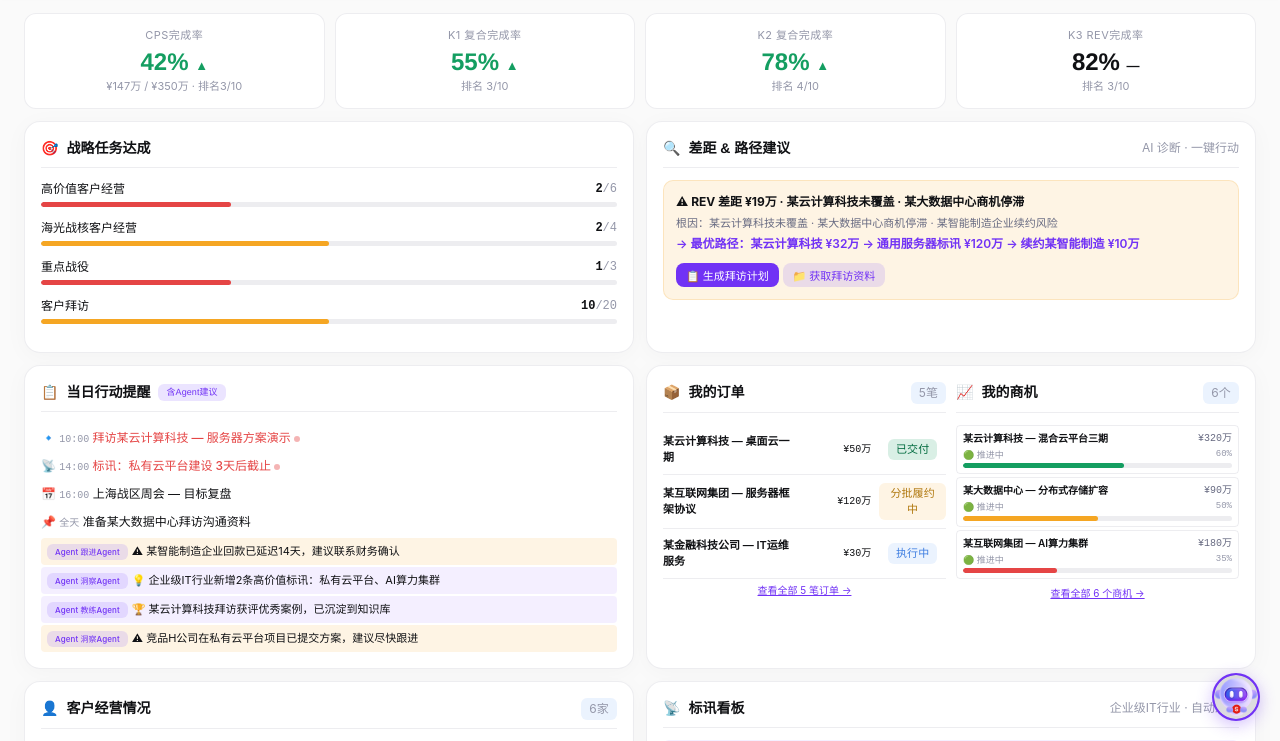
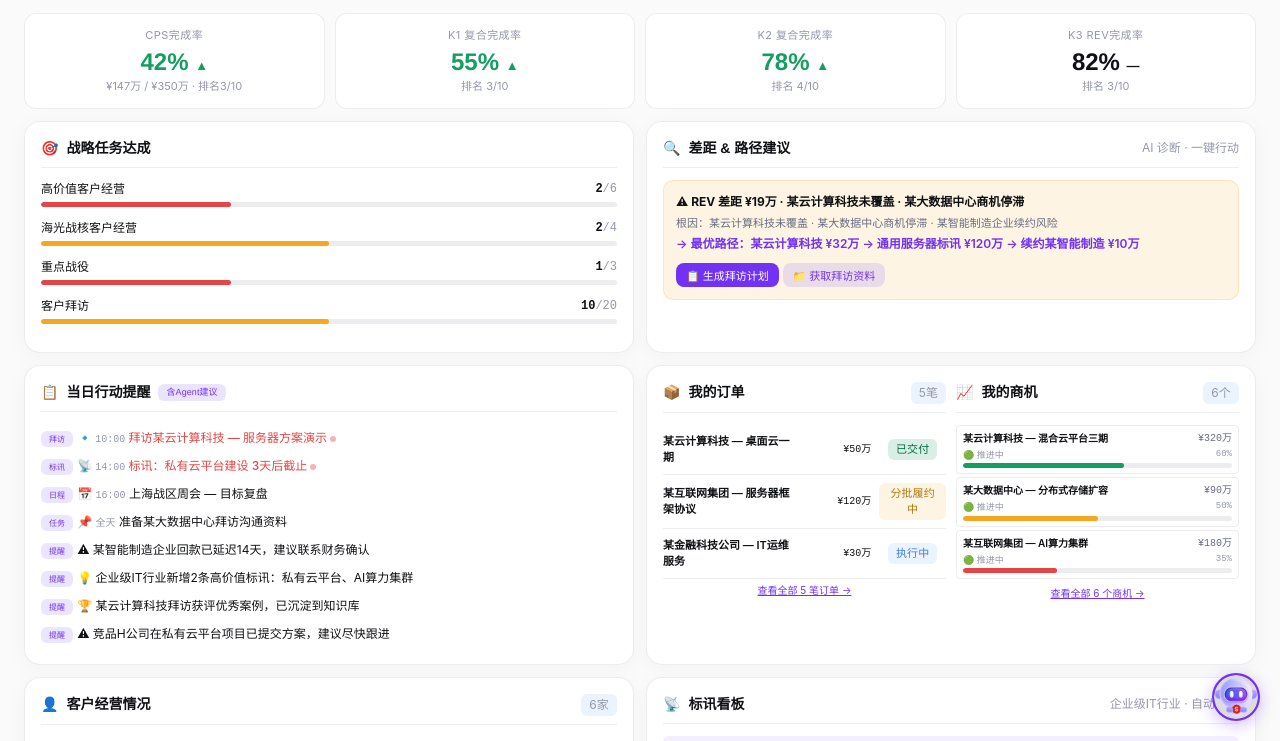
Before and after one commit to xiongwei7/sales-agent, a plain HTML site: page docs/pc.html in a window 1280 px wide. Shown: the part 59-800 px from the top of the page. Drawn offline with Linux system fonts and the light colour scheme.

Commit message:
fix: 统一当日行动提醒UI风格 + 新增类型标签(拜访/标讯/日程/任务/提醒)

```diff
--- a/docs/pc.html
+++ b/docs/pc.html
@@ -524,19 +524,20 @@ function renderActions(){
   var c=document.getElementById('acts'); if(!c) return;
   c.innerHTML='<div class="sec-hd"><span>📋</span> 当日行动提醒 '+(data.agentFeed?'<span class="badge badge-purple" style="font-size:9px">含Agent建议</span>':'')+'</div>';
   var icons={visit:'🔹',bid:'📡',meeting:'📅',task:'📌'};
+  var typeLabels={visit:'拜访',bid:'标讯',meeting:'日程',task:'任务'};
   data.actions.forEach(function(a){
     var urgent=a.priority>=2;
     c.appendChild(h('div',{s:'padding:5px 0;font-size:12px;'+(urgent?'color:var(--danger);font-weight:500':'color:var(--text)')+';',h:
+      '<span class="badge badge-purple" style="font-size:8px;margin-right:4px">'+(typeLabels[a.type]||a.type)+'</span>'+
       (icons[a.type]||'•')+' <span class="mono" style="font-size:10px;color:var(--text-muted)">'+a.time+'</span> '+a.content+
       (urgent?' <span class="pulse pulse-d"></span>':'')}));
   });
-  // Agent suggestions inline with subtle visual distinction
+  // Agent suggestions — same row style
   if(data.agentFeed){
     data.agentFeed.forEach(function(f){
       var icon=f.type==='danger'?'🚨':f.type==='warning'?'⚠':f.type==='success'?'🏆':'💡';
-      var bg=f.type==='danger'?'var(--danger-subtle)':f.type==='warning'?'var(--warning-subtle)':'var(--purple-light)';
-      c.appendChild(h('div',{s:'padding:5px 0;font-size:11px;background:'+bg+';border-radius:4px;padding-left:6px;margin-top:2px',h:
-        '<span class="badge badge-purple" style="font-size:8px;margin-right:4px">Agent '+f.from+'</span>'+icon+' '+f.msg}));
+      c.appendChild(h('div',{s:'padding:5px 0;font-size:12px',h:
+        '<span class="badge badge-purple" style="font-size:8px;margin-right:4px">提醒</span>'+icon+' '+f.msg}));
     });
   }
   if(role==='gm'){
```
